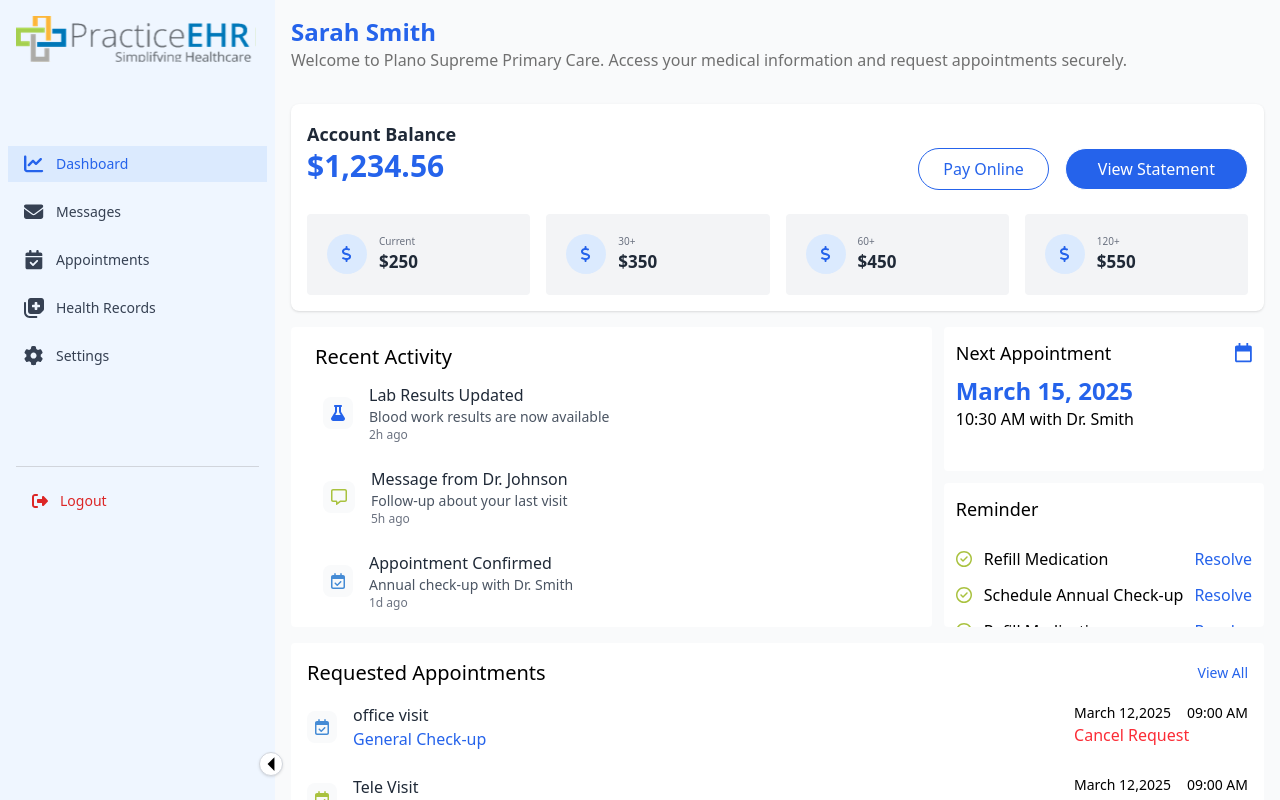
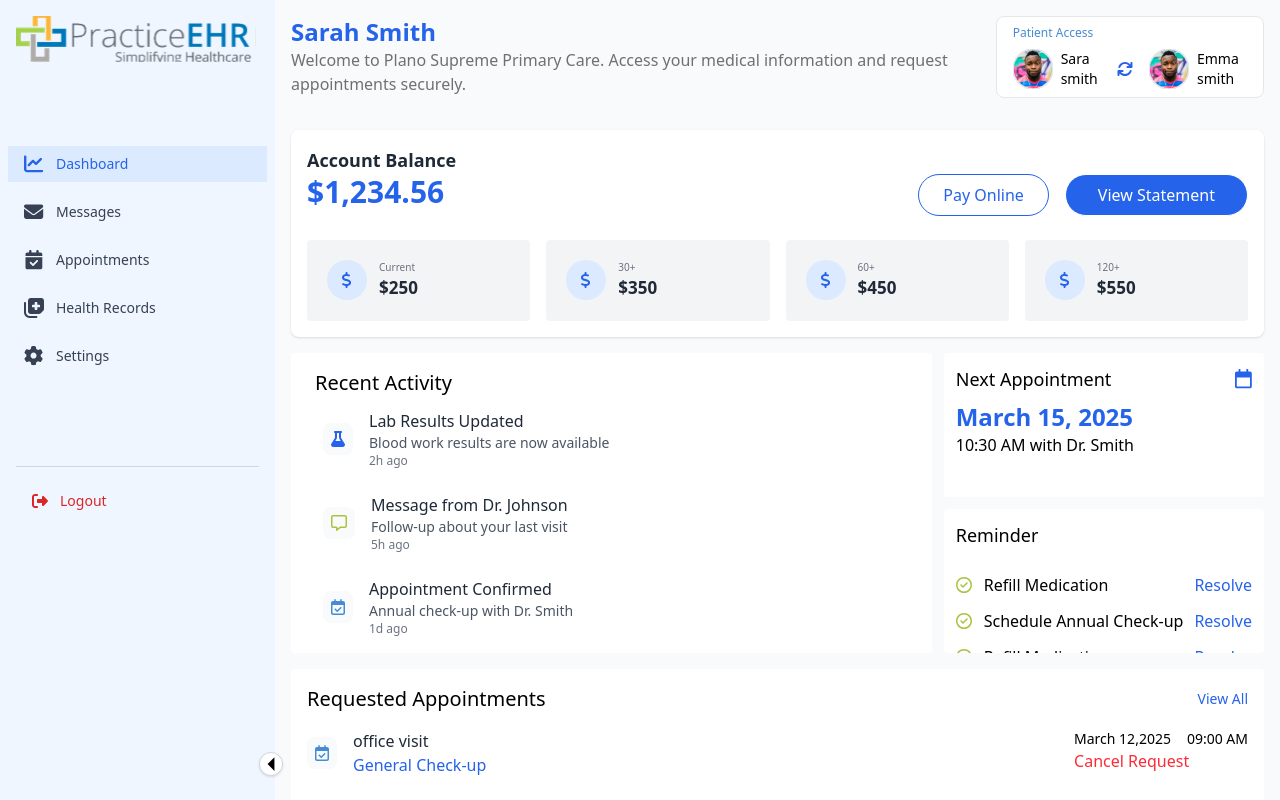
Before and after one commit to zainbintariq357/PatientPortal, a React (Vite) app: page /dashboard in a window 1280 px wide. Built offline with nearby package versions, Linux system fonts and the light colour scheme.

Commit message:
Popup border changed and dasbaord header updated.

```diff
--- /dev/null
+++ b/src/assets/icons/svgs/ReloadIcon.jsx
@@ -0,0 +1,18 @@
+const ReloadIcon = ({ className }) => {
+
+	// width="16" height="16"
+
+	return (
+		<svg xmlns="http://www.w3.org/2000/svg" className={className} viewBox="0 0 16 16" fill="none">
+			<path
+				d="M3.28437 6.33105C3.525 5.6498 3.91562 5.00918 4.46562 4.4623C6.41875 2.50918 9.58438 2.50918 11.5375 4.4623L12.0719 4.9998H10.5C9.94687 4.9998 9.5 5.44668 9.5 5.9998C9.5 6.55293 9.94687 6.9998 10.5 6.9998H14.4844H14.4969C15.05 6.9998 15.4969 6.55293 15.4969 5.9998V1.9998C15.4969 1.44668 15.05 0.999805 14.4969 0.999805C13.9437 0.999805 13.4969 1.44668 13.4969 1.9998V3.5998L12.95 3.0498C10.2156 0.31543 5.78438 0.31543 3.05 3.0498C2.2875 3.8123 1.7375 4.70918 1.4 5.66855C1.21562 6.19043 1.49063 6.75918 2.00938 6.94355C2.52813 7.12793 3.1 6.85293 3.28437 6.33418V6.33105ZM1.21875 9.04043C1.0625 9.0873 0.9125 9.17168 0.790625 9.29668C0.665625 9.42168 0.58125 9.57168 0.5375 9.73418C0.528125 9.77168 0.51875 9.8123 0.5125 9.85293C0.503125 9.90605 0.5 9.95918 0.5 10.0123V13.9998C0.5 14.5529 0.946875 14.9998 1.5 14.9998C2.05313 14.9998 2.5 14.5529 2.5 13.9998V12.4029L3.05 12.9498C5.78438 15.6811 10.2156 15.6811 12.9469 12.9498C13.7094 12.1873 14.2625 11.2904 14.6 10.3342C14.7844 9.8123 14.5094 9.24355 13.9906 9.05918C13.4719 8.8748 12.9 9.1498 12.7156 9.66855C12.475 10.3498 12.0844 10.9904 11.5344 11.5373C9.58125 13.4904 6.41563 13.4904 4.4625 11.5373L4.45937 11.5342L3.925 10.9998H5.5C6.05312 10.9998 6.5 10.5529 6.5 9.9998C6.5 9.44668 6.05312 8.9998 5.5 8.9998H1.5125C1.4625 8.9998 1.4125 9.00293 1.3625 9.00918C1.3125 9.01543 1.26562 9.0248 1.21875 9.04043Z"
+				fill="CurrentColor"
+			/>
+		</svg>
+	)
+}
+
+
+// #2563EB
+
+export default ReloadIcon;
--- a/src/components/popup/RequestAppointment.jsx
+++ b/src/components/popup/RequestAppointment.jsx
@@ -70,7 +70,7 @@ function RequestAppointment({ open, onClose }) {
         <button
           key={tab}
           onClick={() => onTabClick(tab)}
-          className={`px-3 py-2.5 rounded-lg text-lg font-semibold ${activeTab === tab ? activeTabStyles : inactiveTabStyles
+          className={`px-3 py-2.5 rounded-lg text-lg font-semibold cursor-pointer ${activeTab === tab ? activeTabStyles : inactiveTabStyles
             }`}>
           {tab}
         </button>
@@ -85,7 +85,7 @@ function RequestAppointment({ open, onClose }) {
       title="Request Appointment"
       isOpen={open}
       onClose={handleClose}
-      headerStyle="py-7"
+      headerStyle="py-7 border-light-gray"
       titleClassName="text-primary"
       modalStyle="max-w-200">
       <Tabs options={tabs} activeTab={activeTab} onTabClick={handleTabClick} />
@@ -99,6 +99,7 @@ function RequestAppointment({ open, onClose }) {
             required: 'Appointment Date is required',
           }}
           error={errors['appointmentDate']}
+          datePickerClassName="border-light-gray!"
         />
       </div>
 
@@ -116,6 +117,7 @@ function RequestAppointment({ open, onClose }) {
           error={errors['reasonForVisit']}
           wrapperClassName="mt-8"
           labelClassName="text-lg font-medium"
+          placeHolder={false}
         />
       </div>
 
@@ -144,7 +146,7 @@ function RequestAppointment({ open, onClose }) {
         name="additionalNotes"
         control={control}
         error={errors['additionalNotes']}
-        textAreaClassName="h-32!"
+        textAreaClassName="h-32! border-light-gray"
         wrapperClassName="mt-8!"
       />
 
--- a/src/components/popup/ScheduleAppointment.jsx
+++ b/src/components/popup/ScheduleAppointment.jsx
@@ -39,6 +39,7 @@ function ScheduleAppointment({ open, onClose }) {
   const selectedLocation = watch('location');
 
   const handleNext = data => {
+    onClose(true)
     console.log('Next Data: ', data);
   };
   const onFormError = errors => {
@@ -60,7 +61,7 @@ function ScheduleAppointment({ open, onClose }) {
         <button
           key={tab}
           onClick={() => onTabClick(tab)}
-          className={`px-3 py-2.5 rounded-lg text-lg font-semibold ${activeTab === tab ? activeTabStyles : inactiveTabStyles
+          className={`px-3 py-2.5 rounded-lg text-lg font-semibold cursor-pointer ${activeTab === tab ? activeTabStyles : inactiveTabStyles
             }`}>
           {tab}
         </button>
@@ -92,6 +93,7 @@ function ScheduleAppointment({ open, onClose }) {
         error={errors['provider']}
         labelClassName="text-lg font-medium"
         wrapperClassName="mt-8"
+        placeHolder={false}
       />
 
       <SelectBox
@@ -107,6 +109,7 @@ function ScheduleAppointment({ open, onClose }) {
         error={errors['location']}
         labelClassName="text-lg font-medium"
         wrapperClassName="mt-8"
+        placeHolder={false}
       />
 
       {!!selectedLocation && (
@@ -130,16 +133,17 @@ function ScheduleAppointment({ open, onClose }) {
           error={errors['reason']}
           labelClassName="text-lg font-medium"
           wrapperClassName={selectedLocation ? 'mt-2' : 'mt-8'}
+          placeHolder={false}
         />
       </>
 
       <div className="flex justify-end gap-4 mt-12">
-        <Button title="Cancel" onClick={handleClose} variant="secondary" />
+        <Button title="Cancel" onClick={handleClose} variant="secondary" className='cursor-pointer' />
         <Button
           title="Next"
           onClick={handleSubmit(handleNext, onFormError)}
           disabled={isSubmitting || !isValid}
-          className="min-w-28"
+          className="min-w-28 cursor-pointer"
         />
       </div>
     </PopupWrapper>
--- a/src/components/shared/Button.jsx
+++ b/src/components/shared/Button.jsx
@@ -6,7 +6,7 @@ function Button({
   ...props
 }) {
   const isDisabled = props.disabled ? 'opacity-50 cursor-not-allowed' : '';
-  const base = 'px-6 py-2 rounded-full justify-center flex items-center ';
+  const base = 'px-6 py-2 rounded-full justify-center flex items-center cursor-pointer ';
 
   const variants = {
     primary: 'bg-primary text-white hover:bg-blue-700 ' + isDisabled,
--- a/src/components/shared/PopupWrapper.jsx
+++ b/src/components/shared/PopupWrapper.jsx
@@ -26,7 +26,7 @@ function PopupWrapper({
             {title}
           </h2>
           <button onClick={onClose} className="cursor-pointer">
-            <CrossIcon className="w-5 h-5 mt-1.5" />
+            <CrossIcon className="w-4 h-4 mt-1.5 text-gray-text" />
           </button>
         </div>
         {children}
--- a/src/pages/Dashboard.jsx
+++ b/src/pages/Dashboard.jsx
@@ -2,16 +2,37 @@ import React from 'react';
 import RecentActivity from '../components/Dashboard/RecentActivity.jsx';
 import AccountBalance from '../components/Dashboard/AccountBalance.jsx';
 import AppointmentMessagesSection from '../components/Dashboard/AppointmentMessagesSection.jsx';
+
+import ProfileIcon from '../assets/profile.svg?react';
+import ReloadIcon from '../assets/icons/svgs/ReloadIcon.jsx';
 
 
 const Dashboard = () => {
 
 	return (
 		<div className="min-h-screen bg-gray-50">
-			<div className='mx-auto'>
-				<div className='p-4'>
-					<h3 className='text-xl md:text-2xl font-semibold text-blue'>Sarah Smith</h3>
-					<p className='text-sm md:text-base text-gray'>Welcome to Plano Supreme Primary Care. Access your medical information and request appointments securely.</p>
+			<div className=' flex flex-col'>
+				<div className='flex flex-row justify-between p-4'>
+					<div>
+						<h3 className='text-xl md:text-2xl font-semibold text-blue'>Sarah Smith</h3>
+						<p className='text-xs md:text-base text-gray'>Welcome to Plano Supreme Primary Care. Access your medical information and request appointments securely.</p>
+					</div>
+					<div className='flex flex-col bg-white border-light-gray border rounded-lg px-4 py-2'>
+						<span className='text-xs ms:text-sm font-medium text-brand-blue'>Patient Access</span>
+						<div className='flex justify-between gap-4 items-center pt-2'>
+							<div className='flex items-center max-w-[110px]'>
+								<ProfileIcon className="w-10 h-10 shrink-0" />
+								<span className='text-xs sm:text-sm font-medium ml-2 break-words'>Sara smith</span>
+							</div>
+							<button aria-label='Swicth Patient' className='cursor-pointer'>
+								<ReloadIcon className="text-blue w-4 h-4" />
+							</button>
+
+							<div className='flex items-center max-w-[120px]'>
+								<ProfileIcon className="w-10 h-10 shrink-0" /> <span className='text-xs sm:text-sm font-medium ml-2 break-words'>Emma smith</span>
+							</div>
+						</div>
+					</div>
 				</div>
 
 				<div className="flex flex-col space-y-4 p-4">
--- a/src/pages/HealthRecord.jsx
+++ b/src/pages/HealthRecord.jsx
@@ -6,15 +6,17 @@ import SendCCDA from "../components/popup/SendCCDA";
 const HealthRecord = () => {
 
 	const [transmitCDAOpen, setTransmitCDAOpen] = useState(false);
+	const [typeCCDA, setTypeCCDA] = useState("View");
 
 	const showCCDA = (type) => {
 		setTransmitCDAOpen(true);
+		setTypeCCDA(type);
 	}
 
 
 	return (
 		<>
-			<SendCCDA open={transmitCDAOpen} onClose={() => setTransmitCDAOpen(false)} />
+			<SendCCDA open={transmitCDAOpen} onClose={() => setTransmitCDAOpen(false)} type={typeCCDA} />
 
 			<div className="bg-gray-50 min-h-screen py-6">
 				<div className="text-right px-4 space-x-4">
```
Also changed, not shown: src/components/popup/MessageDetails.jsx (+16 -14 lines), src/components/popup/SendCCDA.jsx (+10 -8 lines).
